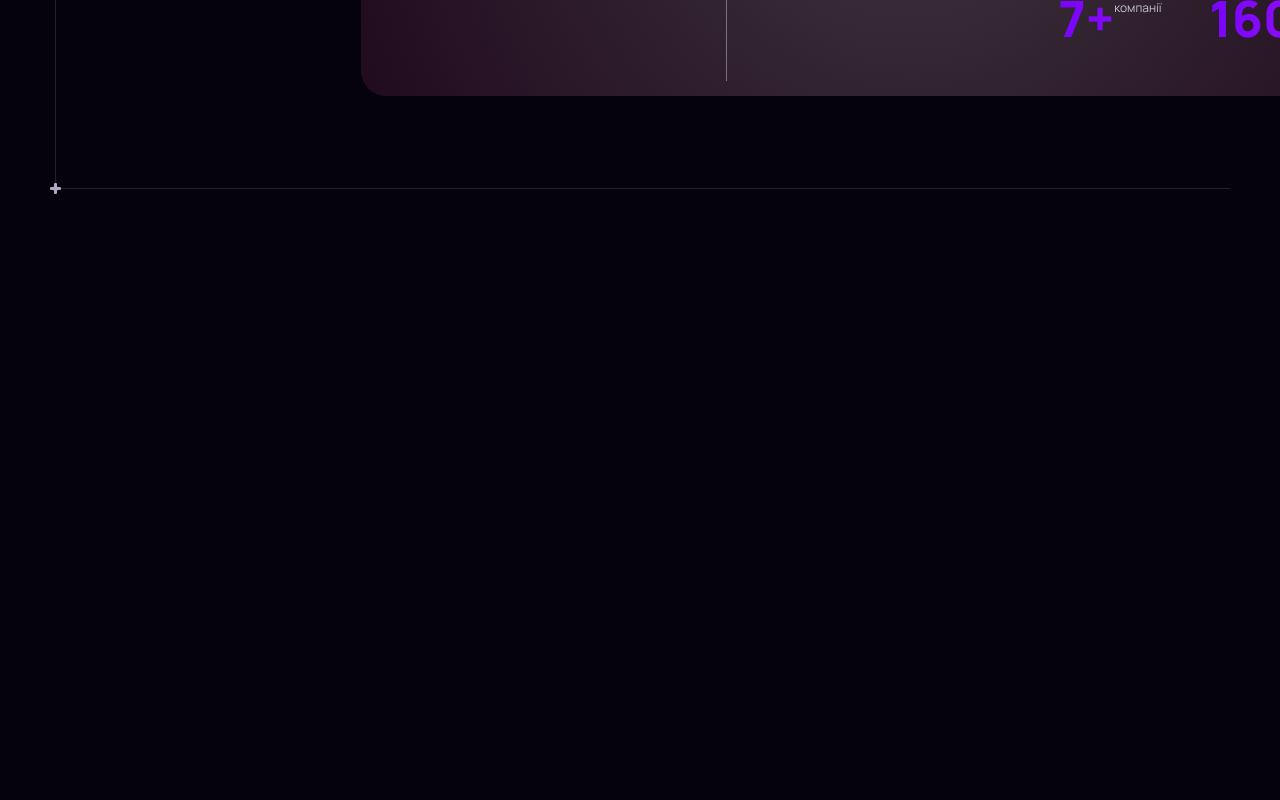
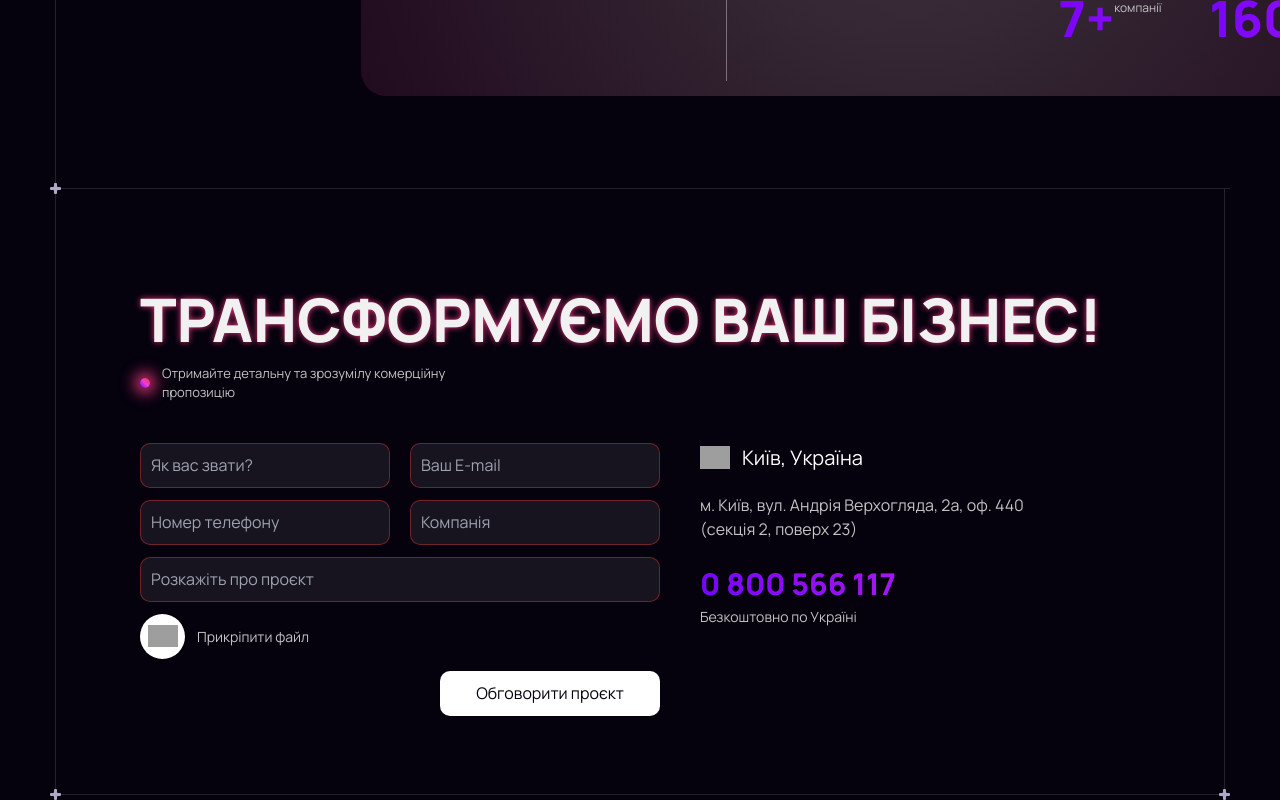
Before and after one commit to YevaVlasova/noname-test, a React (Create React App) app: page / in a window 1280 px wide. Shown: the part 6535-7335 px from the top of the page. Before the commit the page ends 6729 px from the top, so only its background shows below. Built offline with nearby package versions, Linux system fonts and the light colour scheme; grey boxes are pictures that could not be loaded.

Commit message:
make footer

```diff
--- a/src/App.tsx
+++ b/src/App.tsx
@@ -6,6 +6,7 @@ import "./styles/App.scss";
 import { generateStars } from "./services/starService";
 import Cases from "./components/Cases";
 import Feedback from "./components/Feedback";
+import Footer from "./components/Footer";
 
 function App() {
   useEffect(() => {
@@ -20,6 +21,7 @@ function App() {
       <About></About>
       <Cases></Cases>
       <Feedback></Feedback>
+      <Footer></Footer>
     </div>
   );
 }
--- /dev/null
+++ b/src/components/Footer.tsx
@@ -0,0 +1,76 @@
+import Layout from "./Layout";
+import "../styles/Footer.scss";
+import { useEffect, useRef } from "react";
+import { handleFade } from "../services/titleAnimationService";
+
+const Footer = () => {
+  const titleRef = useRef<HTMLHeadingElement | null>(null);
+  const height = 600;
+
+  useEffect(() => {
+    const handleScrollEvent = () => {
+      handleFade(titleRef);
+    };
+    window.addEventListener("scroll", handleScrollEvent);
+    return () => {
+      window.removeEventListener("scroll", handleScrollEvent);
+    };
+  }, []);
+
+  return (
+    <div className="Footer" id="footer">
+      <Layout height={height}>
+        <div className="Footer_body">
+          <h1 className="Footer_body_title" ref={titleRef}>
+            Трансформуємо ваш бізнес!
+          </h1>
+          <div className="Footer_promo">
+            <div className="Footer_promo_circle"></div>
+            <h1 className="Footer_promo_text">Отримайте детальну та зрозумілу комерційну пропозицію</h1>
+          </div>
+          <div className="Footer_feedback">
+            <div className="Footer_input_body">
+              <div className="Footer_input_section">
+                <input type="text" placeholder="Як вас звати?" />
+                <input type="text" placeholder="Ваш E-mail" />
+              </div>
+              <div className="Footer_input_section">
+                <input type="text" placeholder="Номер телефону" />
+                <input type="text" placeholder="Компанія" />
+              </div>
+              <input type="text" placeholder="Розкажіть про проєкт" />
+              <div className="Footer_data_btn_section">
+                <button className="Footer_data_btn --shine">
+                  <img
+                    width="30"
+                    height="30"
+                    src="https://img.icons8.com/external-others-zufarizal-robiyanto/64/05010d/external-attachment-mutuline-stationary-others-zufarizal-robiyanto.png"
+                    alt=""
+                  />
+                </button>
+                <p>Прикріпити файл</p>
+              </div>
+              <div className="Footer_data_send">
+                <div className="Footer_data_btn_send --shine">Обговорити проєкт</div>
+              </div>
+            </div>
+            <div className="Footer_data_table">
+              <div className="Footer_data_location">
+                {" "}
+                <img width="30" height="30" src="https://img.icons8.com/ios/50/ffffff/globe--v1.png" alt="globe--v1" />
+                <p>Київ, Україна</p>
+              </div>
+              <p className="Footer_curr_loc">м. Київ, вул. Андрія Верхогляда, 2а, оф. 440 (секція 2, поверх 23)</p>
+              <div className="Footer_phone">
+                <h1>0 800 566 117</h1>
+                <h2>Безкоштовно по Україні</h2>
+              </div>
+            </div>
+          </div>
+        </div>
+      </Layout>
+    </div>
+  );
+};
+
+export default Footer;
--- a/src/styles/About.scss
+++ b/src/styles/About.scss
@@ -157,6 +157,7 @@
               transition: 0.5s;
             }
             &:hover {
+              box-shadow: 0 0 5px var(--pink), 0 0 25px var(--pink);
               color: var(--white);
               &:after {
                 width: 125%;
--- a/src/styles/Cases.scss
+++ b/src/styles/Cases.scss
@@ -161,6 +161,7 @@
             transition: 0.5s;
           }
           &:hover {
+            box-shadow: 0 0 5px var(--pink), 0 0 25px var(--pink);
             color: var(--white);
             &:after {
               width: 125%;
--- a/src/styles/Feedback.scss
+++ b/src/styles/Feedback.scss
@@ -202,7 +202,6 @@
             padding: 10px;
             outline: none;
             border: 2px solid;
-            animation: borderGlow 2s infinite;
           }
           .YourFeedback_body_data_btn {
             @apply flex justify-center items-center bg-white gap-1;
@@ -250,6 +249,7 @@
                 transition: 0.5s;
               }
               &:hover {
+                box-shadow: 0 0 5px var(--pink), 0 0 25px var(--pink);
                 color: var(--white);
                 &:after {
                   width: 125%;
--- /dev/null
+++ b/src/styles/Footer.scss
@@ -0,0 +1,219 @@
+.Footer {
+  .Footer_body {
+    width: 1000px;
+    .Footer_body_title {
+      @apply text-start flex justify-start items-start uppercase;
+      font-size: 60px;
+      font-weight: 900;
+      opacity: 0;
+      transform: translateX(-100%);
+      transition: opacity 0.6s, transform 0.6s;
+      animation: titleColorAnimation 5s infinite linear;
+      text-shadow: 0 0 3px #7000ff;
+    }
+    .Footer_promo {
+      @apply flex items-center text-start gap-3;
+      .Footer_promo_circle {
+        height: 10px;
+        width: 10px;
+        background: linear-gradient(45deg, #7000ff, #f13dd4, #f83a3a);
+        border-radius: 50%;
+        transition: 0.5s all;
+        box-shadow: 0 0 5px 2px #7000ff;
+        animation: shadowChange 5s infinite linear;
+      }
+      .Footer_promo_text {
+        color: var(--grey);
+        font-size: 13px;
+        width: 300px;
+      }
+    }
+    .Footer_feedback {
+      @apply flex flex-row gap-10 items-start;
+      margin-top: 40px;
+      .Footer_input_body {
+        @apply flex flex-col gap-3 items-start;
+        .Footer_input_section {
+          @apply flex flex-row items-start;
+          gap: 20px;
+          input {
+            background-color: rgba(196, 196, 196, 0.1);
+            border: 1px solid var(--grey);
+            width: 250px;
+            height: 45px;
+            border-radius: 10px;
+            outline: none;
+            padding: 10px;
+            animation: borderGlow 2s infinite;
+          }
+        }
+        input {
+          background-color: rgba(196, 196, 196, 0.1);
+          border: 1px solid var(--grey);
+          width: 520px;
+          height: 45px;
+          border-radius: 10px;
+          outline: none;
+          padding: 10px;
+          animation: borderGlow 2s infinite;
+        }
+        .Footer_data_btn_section {
+          @apply flex justify-start items-center gap-3;
+          .Footer_data_btn {
+            @apply flex justify-center items-center;
+            height: 45px;
+            width: 45px;
+            border-radius: 50%;
+            background-color: var(--white);
+            position: relative;
+            text-decoration: none;
+            z-index: 1;
+            transition: 0.5s all;
+
+            img {
+              transition: 0.5s all;
+            }
+
+            &:hover img {
+              filter: brightness(0) invert(1);
+            }
+
+            &:before,
+            &:after {
+              content: "";
+              position: absolute;
+              z-index: -1;
+            }
+            &:after {
+              height: 0;
+              width: 100%;
+              left: 0;
+              background: var(--pink);
+              transition: 0.5s;
+            }
+            &.--shine {
+              overflow: hidden;
+              &:after {
+                height: 180%;
+                width: 0;
+                left: -95%;
+                top: 0;
+                background: var(--pink);
+                transform: skew(50deg);
+                transform-origin: top left;
+                transition: 0.5s;
+              }
+              &:hover {
+                color: var(--white);
+                box-shadow: 0 0 5px var(--pink), 0 0 25px var(--pink);
+                &:after {
+                  width: 185%;
+                }
+              }
+            }
+
+            &:active {
+              transform: translateY(15px);
+            }
+          }
+          p {
+            font-size: 14px;
+            color: var(--grey);
+          }
+        }
+        .Footer_data_send {
+          @apply flex justify-end items-center;
+          width: 520px;
+          .Footer_data_btn_send {
+            @apply flex justify-center items-center p-2 cursor-pointer;
+            background-color: var(--white);
+            color: var(--black);
+            border-radius: 10px;
+            height: 45px;
+            width: 220px;
+            transition: 0.5s all;
+            position: relative;
+            text-decoration: none;
+            z-index: 1;
+
+            &:before,
+            &:after {
+              content: "";
+              position: absolute;
+              z-index: -1;
+            }
+            &:after {
+              height: 0;
+              width: 100%;
+              left: 0;
+              background: var(--pink);
+              transition: 0.5s;
+            }
+            &.--shine {
+              overflow: hidden;
+              &:after {
+                height: 100%;
+                width: 0;
+                left: -27%;
+                top: 0;
+                background: var(--pink);
+                transform: skew(50deg);
+                transform-origin: top left;
+                transition: 0.5s;
+              }
+              &:hover {
+                color: var(--white);
+                box-shadow: 0 0 5px var(--pink), 0 0 25px var(--pink);
+                &:after {
+                  width: 125%;
+                }
+              }
+            }
+
+            &:active {
+              transform: translateY(15px);
+            }
+          }
+        }
+      }
+      .Footer_data_table {
+        @apply flex flex-col items-start text-start gap-5;
+        .Footer_data_location {
+          @apply flex justify-center items-center gap-3;
+          p {
+            font-size: 20px;
+          }
+        }
+        .Footer_curr_loc {
+          color: var(--grey);
+          width: 350px;
+        }
+        .Footer_phone {
+          h1 {
+            position: relative;
+            text-transform: uppercase;
+            font-weight: 900;
+            background-clip: text;
+            color: transparent;
+            z-index: 1000;
+            font-size: 30px;
+            transition: 0.5s all;
+            background-image: -webkit-linear-gradient(left, #7000ff, #f13dd4, #7000ff);
+            background-size: 1200px 100px;
+            animation: colorChange 5s infinite;
+            z-index: 2;
+          }
+          h2 {
+            font-size: 14px;
+            color: var(--grey);
+          }
+        }
+      }
+    }
+  }
+}
+
+.Footer_body_title.animate_fade_in {
+  opacity: 1;
+  transform: translateY(0px) !important;
+}
--- a/src/styles/Header.scss
+++ b/src/styles/Header.scss
@@ -94,6 +94,7 @@
             transition: 0.5s;
           }
           &:hover {
+            box-shadow: 0 0 5px var(--pink), 0 0 25px var(--pink);
             color: var(--white);
             &:after {
               width: 125%;
```
Also changed, not shown: src/components/Header.tsx (+7 -1 lines).
